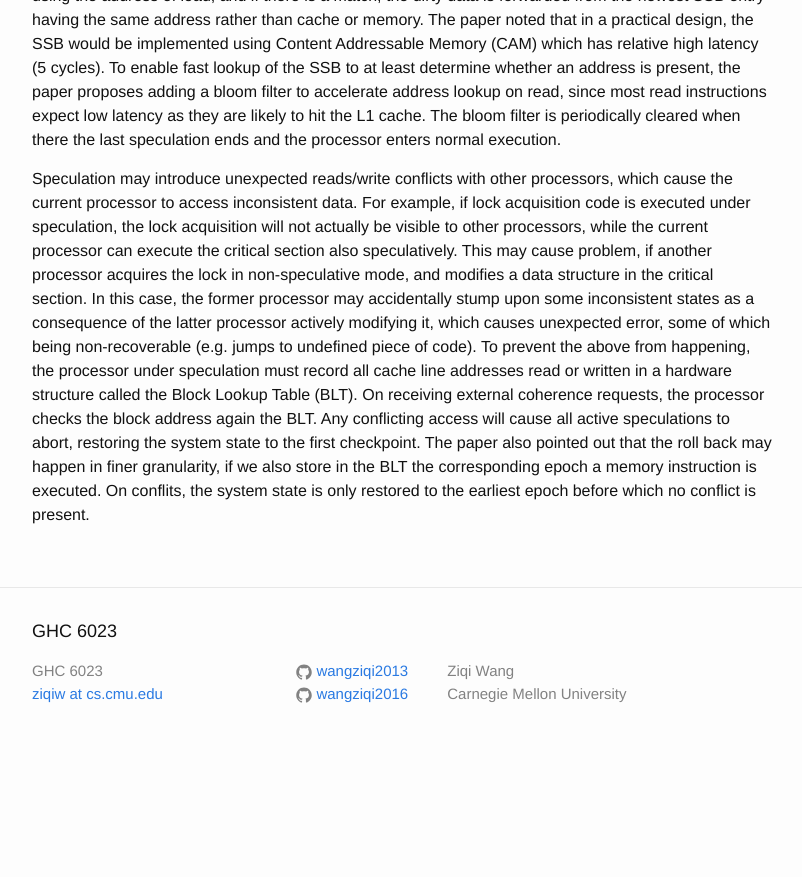
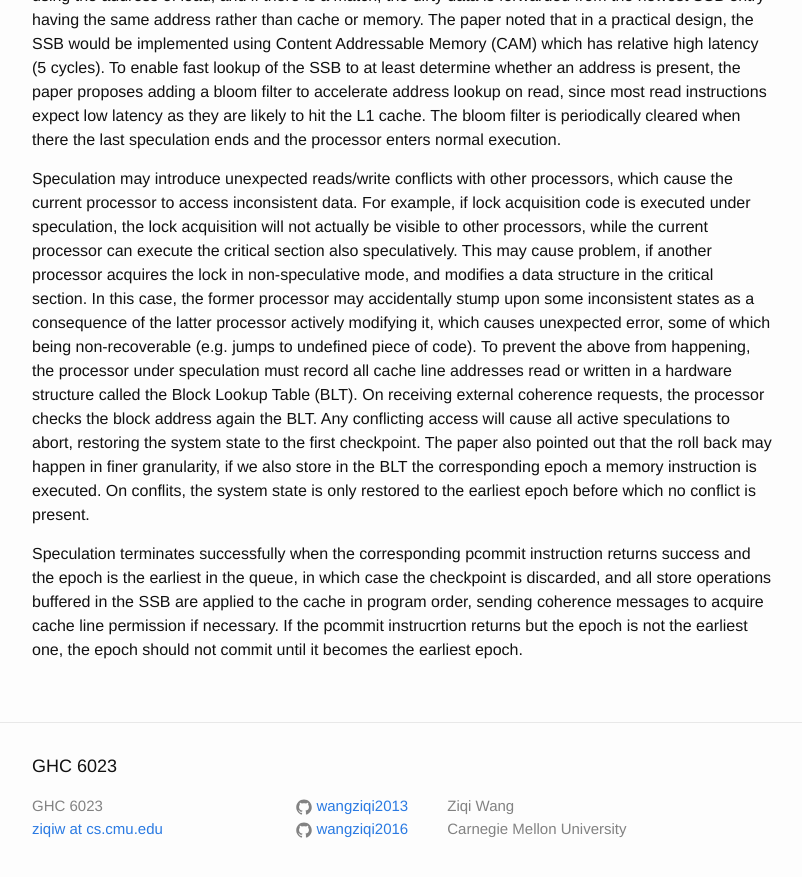
Before and after one commit to wangziqi2013/wangziqi2013.github.io, a Jekyll site: the page built from _posts/2019-02-19-Hiding-the-Long-Latency-of-Persist-Barrier-Using-Speculative-Exec.markdown, in a window 1280 px wide and 900 px high, scrolled down 2056 px. Shown: the top 877 px of the window, without its empty margins (238-1040 px from the left). Built offline with Jekyll 4.4.1, drawn with Linux system fonts in a browser that asks for light colours; before the commit the page ends 2821 px from its top, so only the background shows below that.

Commit message:
Adding epoch commit

```diff
--- a/_posts/2019-02-19-Hiding-the-Long-Latency-of-Persist-Barrier-Using-Speculative-Exec.markdown
+++ b/_posts/2019-02-19-Hiding-the-Long-Latency-of-Persist-Barrier-Using-Speculative-Exec.markdown
@@ -90,3 +90,8 @@ access will cause all active speculations to abort, restoring the system state t
 out that the roll back may happen in finer granularity, if we also store in the BLT the corresponding epoch a memory
 instruction is executed. On conflits, the system state is only restored to the earliest epoch before which no conflict
 is present.
+
+Speculation terminates successfully when the corresponding pcommit instruction returns success and the epoch is the earliest
+in the queue, in which case the checkpoint is discarded, and all store operations buffered in the SSB are applied to the
+cache in program order, sending coherence messages to acquire cache line permission if necessary. If the pcommit instrucrtion
+returns but the epoch is not the earliest one, the epoch should not commit until it becomes the earliest epoch.
```
